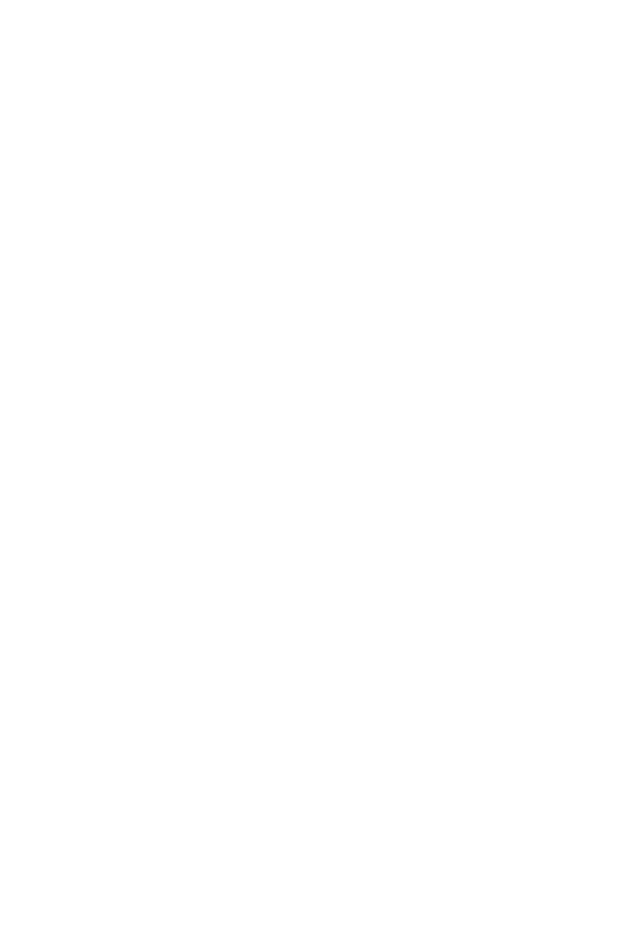
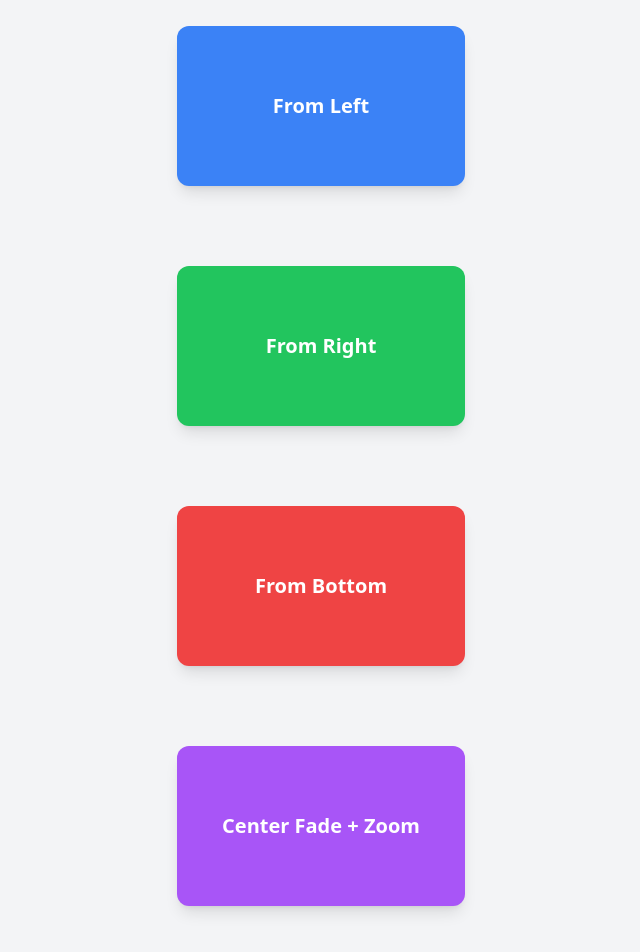
Before and after one commit to Cabdinasir64/Frame_Motion, a React (Vite) app: page / in a window 1280 px wide. Shown: the part 1134-2086 px from the top of the page, without its empty margins (319-959 px from the left). Built offline with nearby package versions, Linux system fonts and the light colour scheme.

Commit message:
i added another file of animation 21 framer motion

```diff
--- a/src/App.jsx
+++ b/src/App.jsx
@@ -1,9 +1,9 @@
-import Animation20 from './Components/animation20'
+import Animation21 from './Components/animation21'
 function App() {
 
   return (
     <>
-      <Animation20 />
+      <Animation21 />
 
     </>
   )
--- /dev/null
+++ b/src/Components/animation21.jsx
@@ -0,0 +1,49 @@
+import { motion } from "framer-motion";
+
+export default function ScrollCards() {
+  return (
+    <div className="min-h-[400vh] flex flex-col items-center justify-center space-y-20 py-20 bg-gray-100">
+
+      <motion.div
+        initial={{ x: -200, opacity: 0 }}
+        whileInView={{ x: 0, opacity: 1 }}
+        transition={{ duration: 0.6 }}
+        viewport={{ once: true, amount: 0.5 }}
+        className="w-72 h-40 bg-blue-500 text-white flex items-center justify-center rounded-xl shadow-lg text-xl font-semibold"
+      >
+        From Left
+      </motion.div>
+
+      <motion.div
+        initial={{ x: 200, opacity: 0 }}
+        whileInView={{ x: 0, opacity: 1 }}
+        transition={{ duration: 0.6 }}
+        viewport={{ once: true, amount: 0.5 }}
+        className="w-72 h-40 bg-green-500 text-white flex items-center justify-center rounded-xl shadow-lg text-xl font-semibold"
+      >
+        From Right
+      </motion.div>
+
+      <motion.div
+        initial={{ y: 150, opacity: 0 }}
+        whileInView={{ y: 0, opacity: 1 }}
+        transition={{ duration: 0.6 }}
+        viewport={{ once: true, amount: 0.5 }}
+        className="w-72 h-40 bg-red-500 text-white flex items-center justify-center rounded-xl shadow-lg text-xl font-semibold"
+      >
+        From Bottom
+      </motion.div>
+
+      <motion.div
+        initial={{ scale: 0.5, opacity: 0 }}
+        whileInView={{ scale: 1, opacity: 1 }}
+        transition={{ duration: 0.6 }}
+        viewport={{ once: true, amount: 0.5 }}
+        className="w-72 h-40 bg-purple-500 text-white flex items-center justify-center rounded-xl shadow-lg text-xl font-semibold"
+      >
+        Center Fade + Zoom
+      </motion.div>
+
+    </div>
+  );
+}
```
